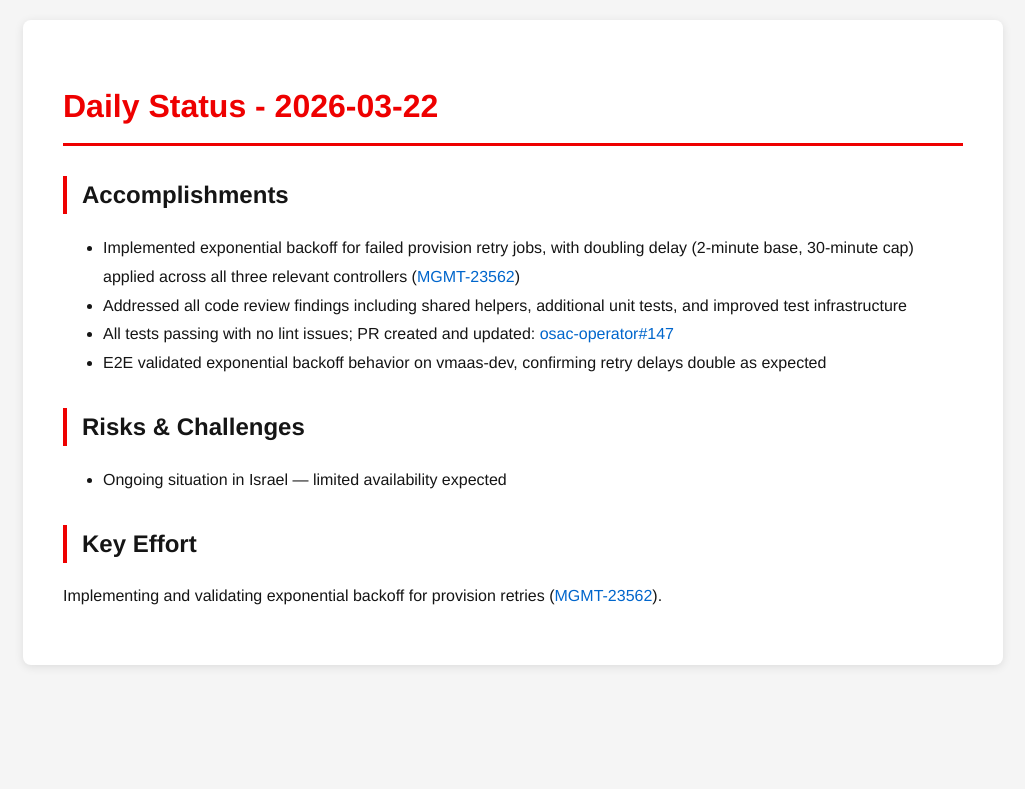
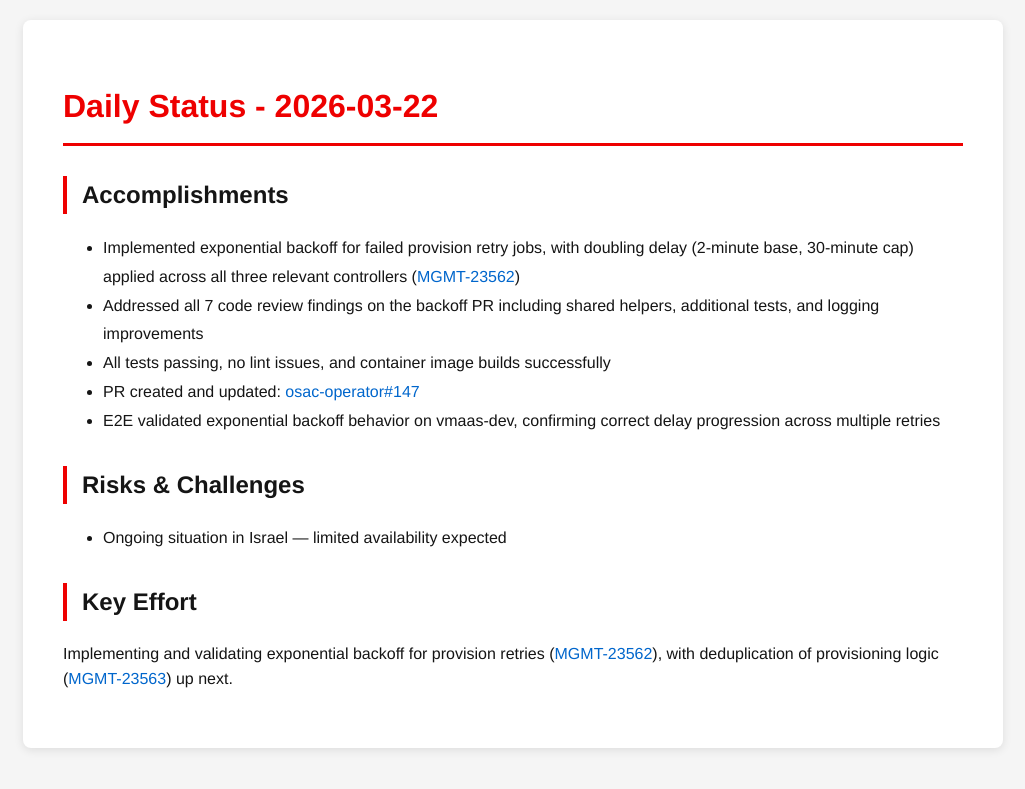
Before and after one commit to tzvatot/daily-status, a Jekyll site: the page built from 2026-03-22.md, in a window 1280 px wide. Shown: the top 789 px of the page, without its empty margins (127-1152 px from the left). Built offline with Jekyll 4.4.1, drawn with Linux system fonts in a browser that asks for light colours.

Commit message:
Daily status update - 2026-03-22

```diff
--- a/2026-03-22.md
+++ b/2026-03-22.md
@@ -8,12 +8,13 @@ date: 2026-03-22
 
 ## Accomplishments
 - Implemented exponential backoff for failed provision retry jobs, with doubling delay (2-minute base, 30-minute cap) applied across all three relevant controllers ([MGMT-23562](https://issues.redhat.com/browse/MGMT-23562))
-- Addressed all code review findings including shared helpers, additional unit tests, and improved test infrastructure
-- All tests passing with no lint issues; PR created and updated: [osac-operator#147](https://github.com/osac-project/osac-operator/pull/147)
-- E2E validated exponential backoff behavior on vmaas-dev, confirming retry delays double as expected
+- Addressed all 7 code review findings on the backoff PR including shared helpers, additional tests, and logging improvements
+- All tests passing, no lint issues, and container image builds successfully
+- PR created and updated: [osac-operator#147](https://github.com/osac-project/osac-operator/pull/147)
+- E2E validated exponential backoff behavior on vmaas-dev, confirming correct delay progression across multiple retries
 
 ## Risks & Challenges
 - Ongoing situation in Israel — limited availability expected
 
 ## Key Effort
-Implementing and validating exponential backoff for provision retries ([MGMT-23562](https://issues.redhat.com/browse/MGMT-23562)).
+Implementing and validating exponential backoff for provision retries ([MGMT-23562](https://issues.redhat.com/browse/MGMT-23562)), with deduplication of provisioning logic ([MGMT-23563](https://issues.redhat.com/browse/MGMT-23563)) up next.
```
